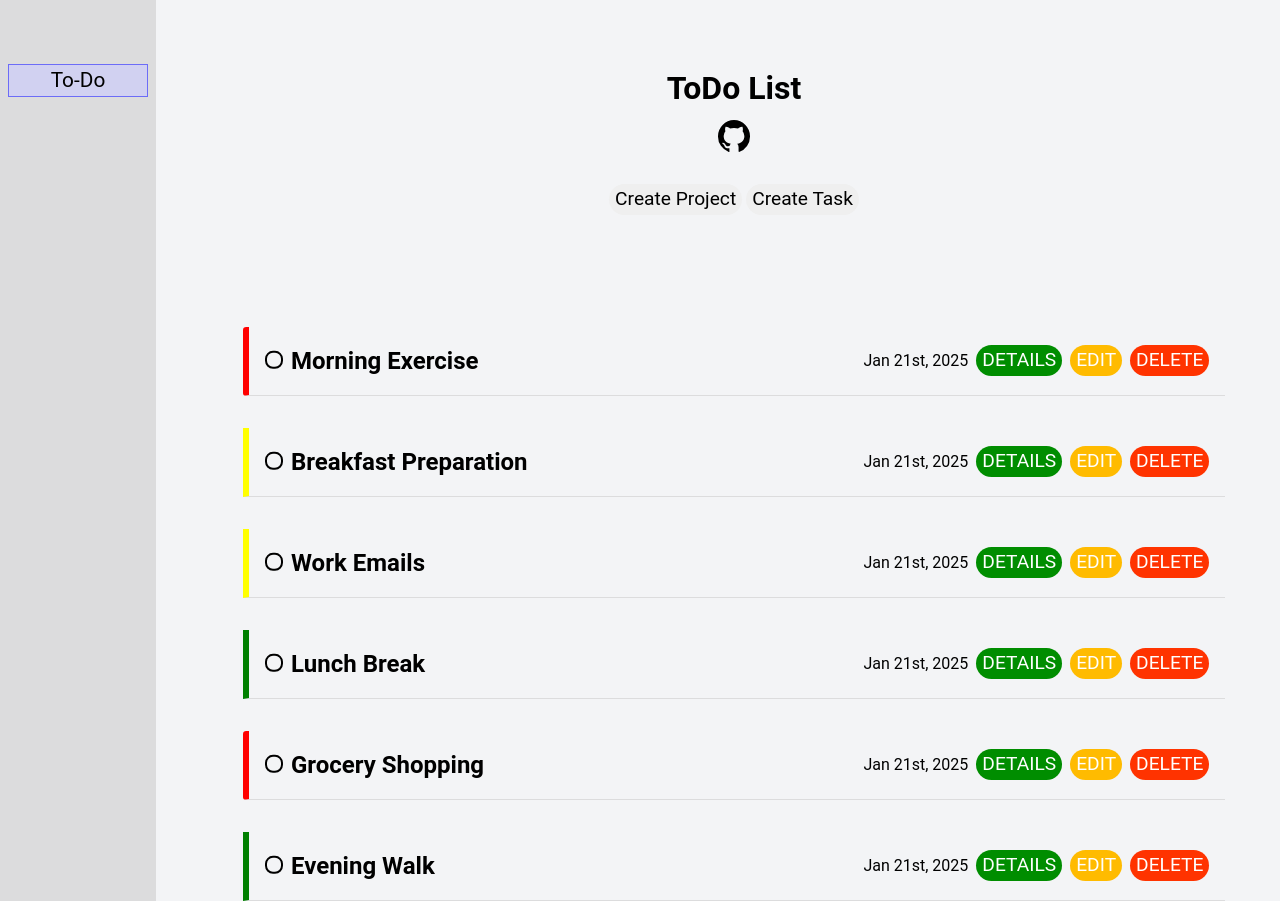
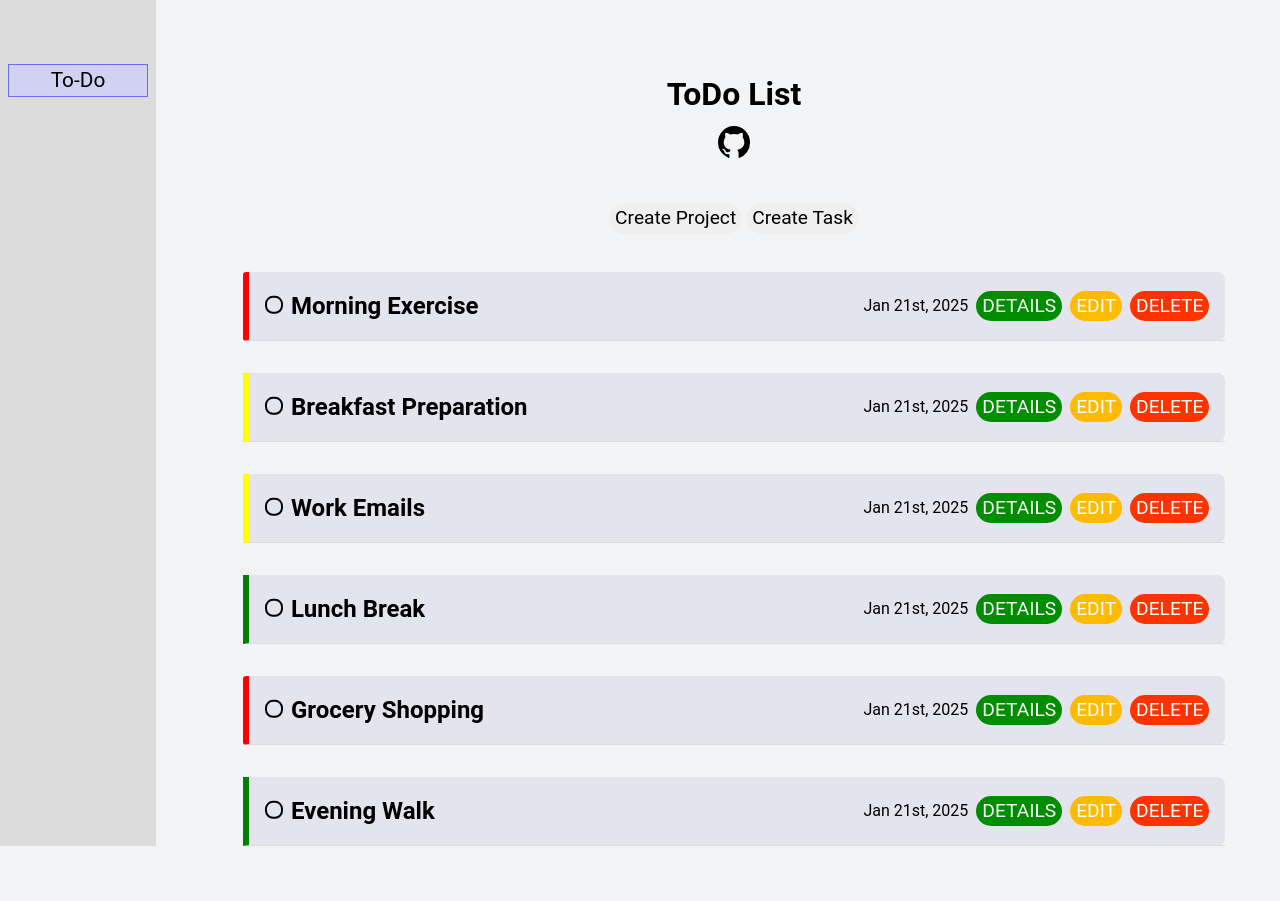
Before and after one commit to RubyFalcon/to-do-list, a website built with webpack: page src/template.html in a window 1280 px wide. After the commit the page ends 846 px from the top, so only its background shows below. Built offline with nearby package versions, Linux system fonts and the light colour scheme.

Commit message:
fixed css of header and content

```diff
--- a/src/styles.css
+++ b/src/styles.css
@@ -27,6 +27,7 @@
     background-size: cover;
     display: grid;
     grid-template-columns: 1fr 7fr;
+    grid-template-rows: 1fr 6fr;
     gap: 2rem
   }
 
@@ -68,12 +69,13 @@ li{
   }
 
   .header {
+    height: 15rem;
     grid-column: 2/-1;
-    grid-row: 2/-1;
+    grid-row: 1/2;
     display: grid;
     gap: 2rem;
     justify-content: center;
-    align-items: centers;
+    align-items: center;
   }
 
 
@@ -146,7 +148,7 @@ li{
     align-items: center;
     justify-content: start;
     gap: 2rem;
-    padding-top: 5rem;
+
   }
 
   h1 {
@@ -221,6 +223,8 @@ li{
   }
   .task-container {
     width: 90%;
+    background-color: rgb(228, 228, 238);
+    border-radius: .5em;
   }
   .task {
 
```
